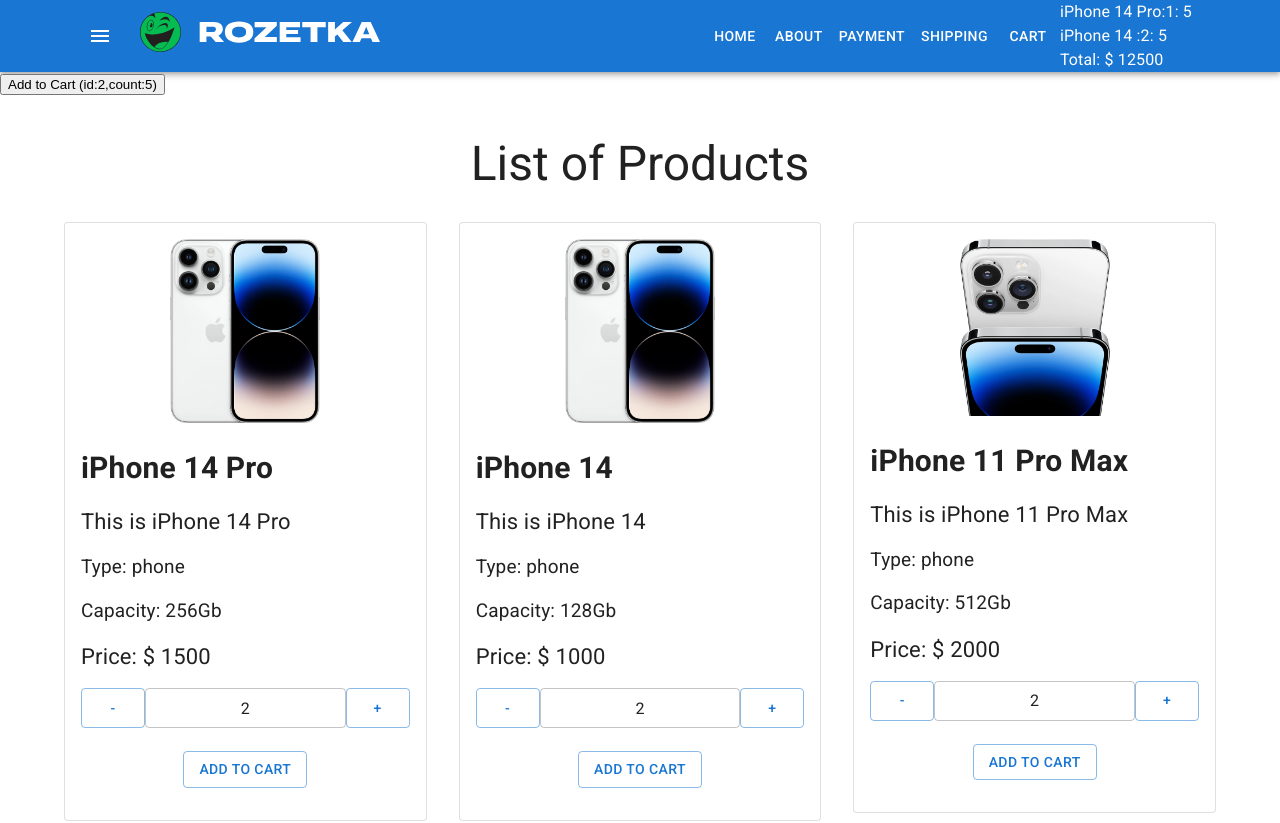
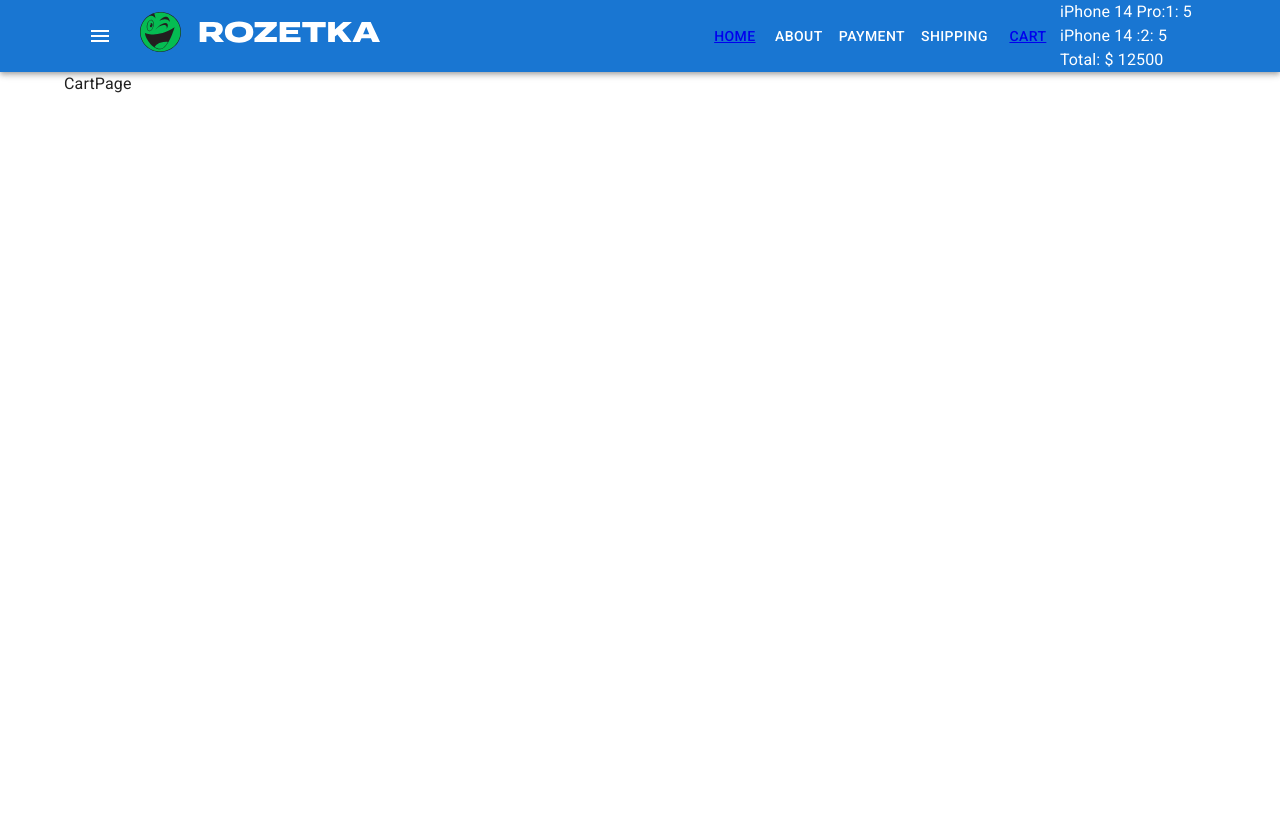
Before and after one commit to sinktoriys/react-project-rozetka, a React (Create React App) app: page /cart in a window 1280 px wide. Shown: the top 823 px of the page. After the commit the page ends 800 px from the top, so only its background shows below. Built offline with nearby package versions, Linux system fonts and the light colour scheme.

Commit message:
added routes

```diff
--- a/package.json
+++ b/package.json
@@ -16,6 +16,7 @@
     "@types/react-dom": "^18.2.4",
     "react": "^18.2.0",
     "react-dom": "^18.2.0",
+    "react-router-dom": "^6.12.1",
     "react-scripts": "5.0.1",
     "sass": "^1.62.1",
     "typescript": "^4.9.5",
--- a/src/Container/App/App.tsx
+++ b/src/Container/App/App.tsx
@@ -1,8 +1,12 @@
 import Header from 'Container/Header/Header'
 import CssBaseline from '@mui/material/CssBaseline'
 import { StyledEngineProvider } from '@mui/material/styles'
-import Main from 'Container/Main/Main'
 import { useState } from 'react'
+
+import { Route, Routes } from 'react-router-dom'
+import Home from 'pages/Home/Home'
+import { Container } from '@mui/material'
+import CartPage from 'pages/Cart/CartPage'
 
 type ProductsInCart = {
     [id: number]: number
@@ -25,10 +29,15 @@
         <StyledEngineProvider injectFirst>
             <CssBaseline />
             <Header productsInCart={productsInCart} />
-            <button onClick={() => addProductToCart(2, 5)}>
-                Add to Cart (id:2,count:5)
-            </button>
-            <Main addProductToCart={addProductToCart} />
+            <Container>
+                <Routes>
+                    <Route
+                        path="/"
+                        element={<Home addProductToCart={addProductToCart} />}
+                    />
+                    <Route path="/cart" element={<CartPage />} />
+                </Routes>
+            </Container>
         </StyledEngineProvider>
     )
 }
--- a/src/Container/Main/Main.tsx
+++ /dev/null
@@ -1,17 +0,0 @@
-import { Container } from '@mui/material'
-import Home from 'pages/Home/Home'
-type Props = {
-    addProductToCart: (id: number, count: number) => void
-}
-const Main = ({ addProductToCart }: Props) => {
-    return (
-        <Container
-            sx={{
-                padding: '40px 0',
-            }}
-        >
-            <Home addProductToCart={addProductToCart} />
-        </Container>
-    )
-}
-export default Main
--- a/src/components/Menu/Menu.tsx
+++ b/src/components/Menu/Menu.tsx
@@ -1,13 +1,18 @@
 import Button from '@mui/material/Button'
+import { NavLink } from 'react-router-dom'
 type Props = {}
 const Menu = (props: Props) => {
     return (
         <>
-            <Button color="inherit">Home</Button>
+            <Button color="inherit">
+                <NavLink to={'/'}>Home </NavLink>
+            </Button>
             <Button color="inherit">About</Button>
             <Button color="inherit">Payment</Button>
             <Button color="inherit">Shipping</Button>
-            <Button color="inherit">Cart</Button>
+            <Button color="inherit">
+                <NavLink to={'/cart'}>Cart </NavLink>
+            </Button>
         </>
     )
 }
--- a/src/index.tsx
+++ b/src/index.tsx
@@ -1,10 +1,13 @@
 import React from 'react'
 import ReactDOM from 'react-dom/client'
 import App from 'Container/App/App'
+import { BrowserRouter } from 'react-router-dom'
 
 const root = ReactDOM.createRoot(document.getElementById('root') as HTMLElement)
 root.render(
     <React.StrictMode>
-        <App />
+        <BrowserRouter>
+            <App />
+        </BrowserRouter>
     </React.StrictMode>
 )
--- /dev/null
+++ b/src/pages/Cart/CartPage.tsx
@@ -0,0 +1,5 @@
+type Props = {}
+function CartPage({}: Props) {
+    return <div>CartPage</div>
+}
+export default CartPage
```
Also changed, not shown: 1 other file (tests, documents, lock files or other folders).
